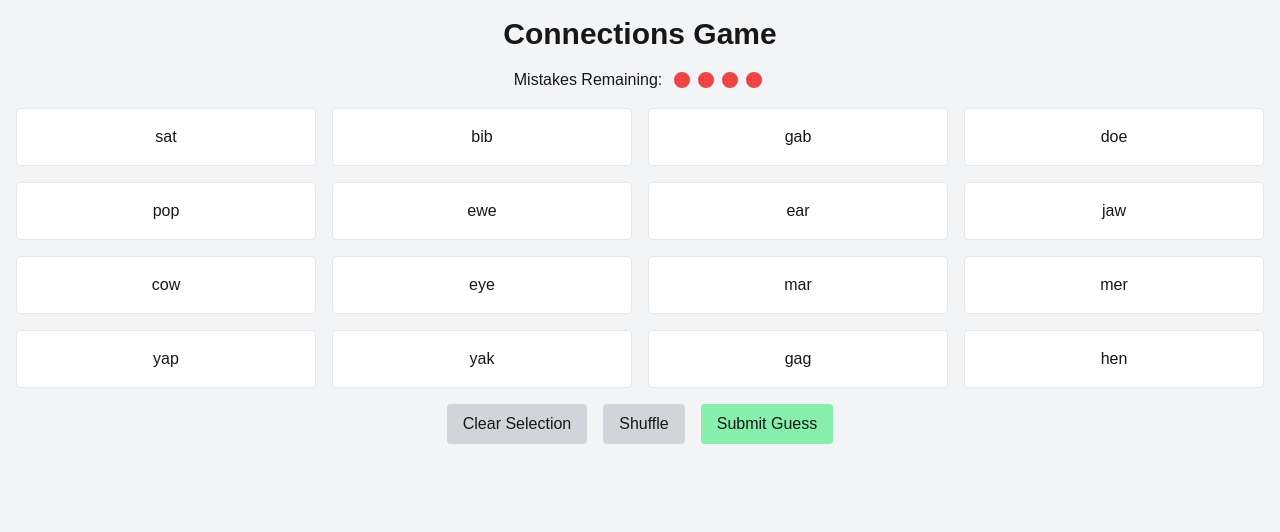
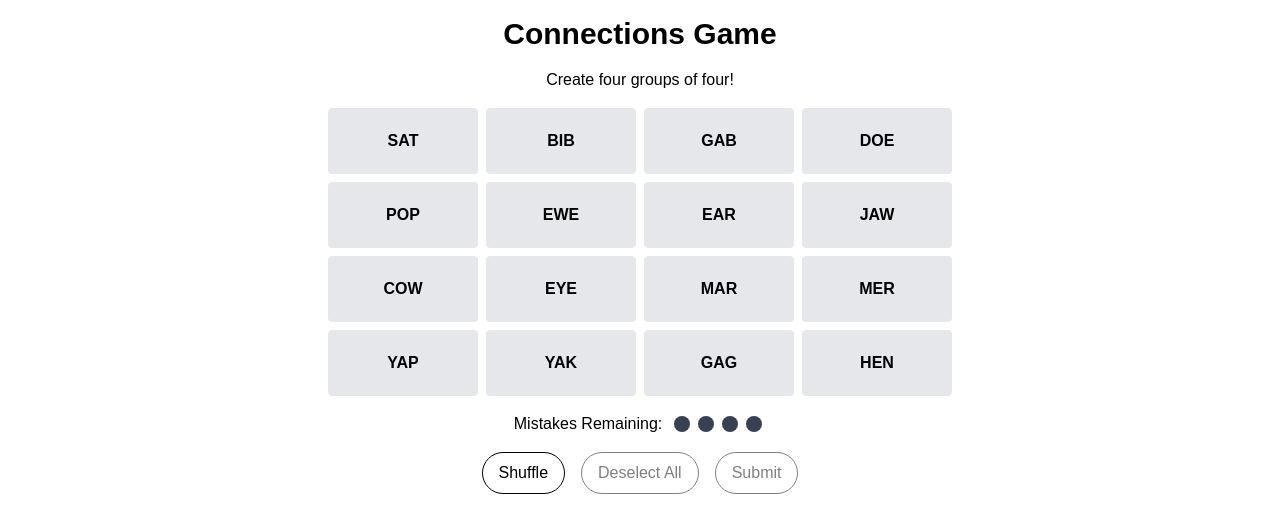
Before and after one commit to Yuvanesh-ux/connections-game, a Next.js app in the folder connections-game/: page / in a window 1280 px wide. Shown: the top 532 px of the page. Built offline with nearby package versions, Linux system fonts and the light colour scheme.

Commit message:
completed to assignment requirements

```diff
--- a/connections-game/app/page.js
+++ b/connections-game/app/page.js
@@ -122,17 +122,15 @@ export default function Home() {
 
 
   return (
-    <div className="min-h-screen bg-gray-100 p-4">
+    <div className="min-h-screen bg-white p-4 text-black">
+      <div className="mx-auto w-[50%]">
         <h1 className="text-3xl font-bold text-center mb-4">Connections Game</h1>
 
         <div className="flex justify-center items-center mb-4">
-        <span className="mr-2">Mistakes Remaining:</span>
-        <div className="flex">
-          {[...Array(mistakesAllowed - mistakes)].map((_, i) => (
-            <div key={i} className="w-4 h-4 bg-red-500 rounded-full mx-1"></div>
-          ))}
+          Create four groups of four!
         </div>
-      </div>
+
+
 
         <div className="mb-4">
           {guessedGroups.map((groupId) => {
@@ -140,7 +138,7 @@ export default function Home() {
             return (
               <div
                 key={groupId}
-              className={`p-4 mb-2 ${group.colorClass} text-center font-bold rounded`}
+                className={`p-4 py-8 mb-2 ${group.colorClass} text-center font-bold uppercase rounded`}
               >
                 {group.name}: {group.words.join(", ")}
               </div>
@@ -148,12 +146,12 @@ export default function Home() {
           })}
         </div>
 
-      <div className="grid grid-cols-4 gap-4 mb-4">
+        <div className="grid grid-cols-4 gap-2 mb-4">
           {words.map((word) => (
             <div
               key={word.id}
-            className={`p-4 border rounded text-center cursor-pointer select-none
-              ${selected.includes(word.id) ? "bg-blue-200" : "bg-white"}`}
+              className={`p-2 py-5 border rounded text-center font-bold uppercase cursor-pointer select-none
+                ${selected.includes(word.id) ? "bg-blue-200" : "bg-gray-200"}`}
               onClick={() => handleCardClick(word.id)}
             >
               {word.text}
@@ -161,24 +159,34 @@ export default function Home() {
           ))}
         </div>
 
+        <div className="flex justify-center items-center mb-4">
+          <span className="mr-2">Mistakes Remaining:</span>
+          <div className="flex">
+            {[...Array(mistakesAllowed - mistakes)].map((_, i) => (
+              <div key={i} className="w-4 h-4 bg-gray-700 rounded-full mx-1"></div>
+            ))}
+          </div>
+        </div>
+
         <div className="flex justify-center space-x-4">
           <button
-          onClick={handleClearSelection}
-          className="px-4 py-2 bg-gray-300 rounded"
-        >
-          Clear Selection
-        </button>
-        <button
               onClick={handleShuffle}
-          className="px-4 py-2 bg-gray-300 rounded"
+              className="px-4 py-2 border border-black rounded-full"
           >
             Shuffle
           </button>
           <button
+            onClick={handleClearSelection}
+            className={`px-4 py-2 border border-black rounded-full ${selected.length > 0 ? "" : "opacity-50"}`}
+          >
+            Deselect All
+          </button>
+
+          <button
             onClick={handleSubmitGuess}
-          className="px-4 py-2 bg-green-300 rounded"
+            className={` px-4 py-2 border border-black rounded-full ${selected.length == 4 ? "bg-black text-white" : "opacity-50"}`}
           >
-          Submit Guess
+            Submit
           </button>
         </div>
 
@@ -188,5 +196,6 @@ export default function Home() {
           </div>
         )}
       </div>
+    </div>
   );
 }
```
Lines whose indentation alone changed are shown as unchanged.
